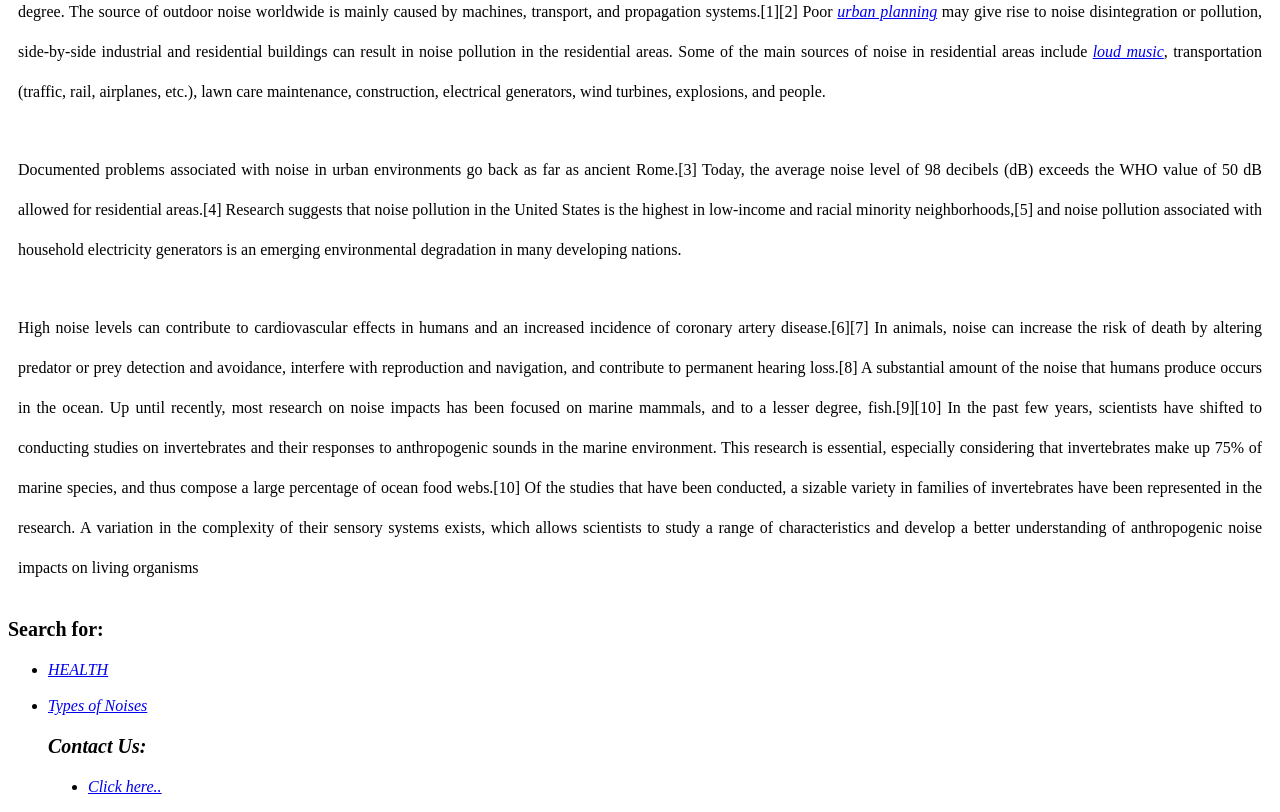
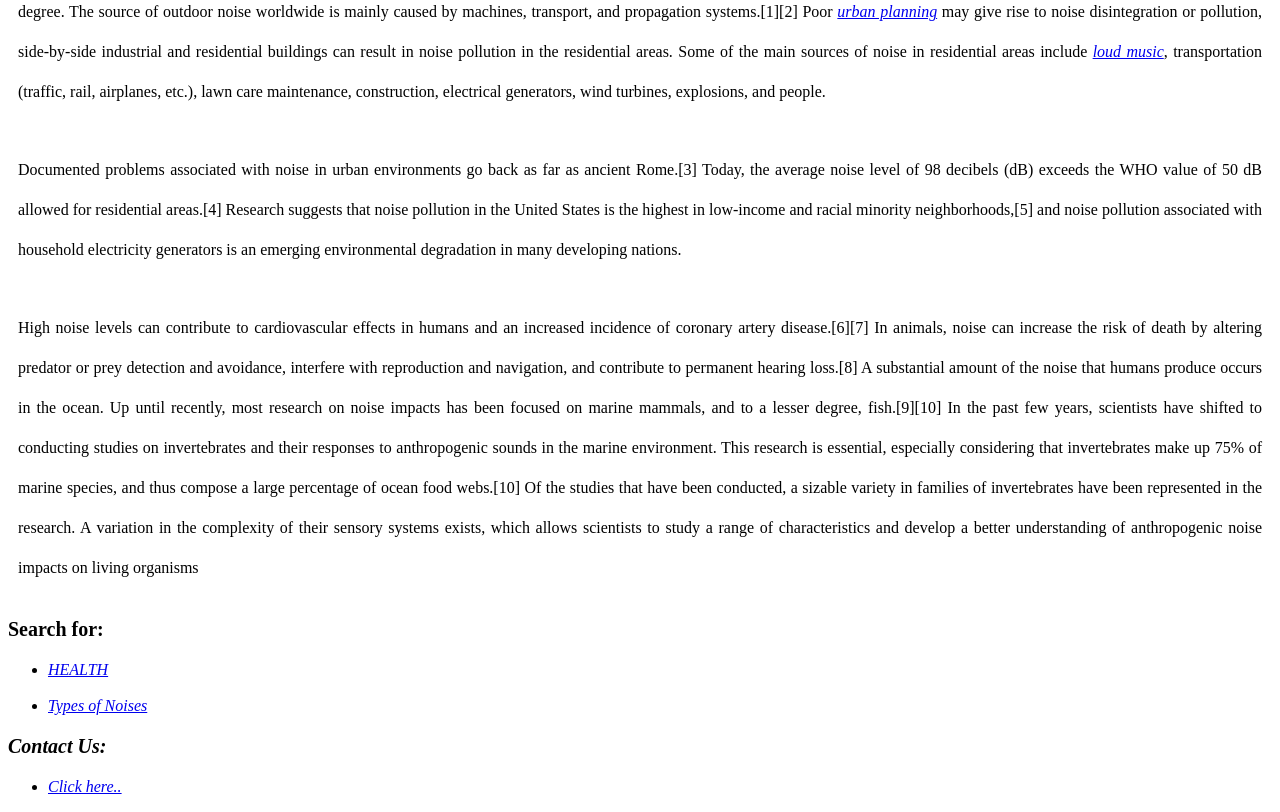
Before and after one commit to Abhirami-3/3C03CSC, a plain HTML site: page Index.html in a window 1280 px wide. Shown: the part 579-1391 px from the top of the page. Drawn offline with Linux system fonts and the light colour scheme.

Commit message:
Update Index.html

```diff
--- a/Index.html
+++ b/Index.html
@@ -15,16 +15,15 @@
 </p>
 
 
-<p>
+
 <h3 style="color:black;font-size:20px">Search for:</h3>
 <ul style="list-style--type:disc:">
-  <li> <a href="health.html" target="_blank"><i>HEALTH<i></a></li></br>
+     <li> <a href="health.html" target="_blank"><i>HEALTH<i></a></li></br>
      <li> <a href="list.html" target="_blank"><i>Types of Noises<i></a></li>
-</p>
-<p>
-<h3 style="color:black;font-size:20px">Contact Us:</h3>
-<ul style="list-style-type:disc;">
-  <li> <a href="form.html" target="_blank"><i>Click here..<i></a></li>
-</p>
+</ul>
+    <h3 style="color:black;font-size:20px">Contact Us:</h3>
+    <ul style="list-style-type:disc;">
+      <li> <a href="form.html" target="_blank"><i>Click here..<i></a></li>
+    </ul>
   </body>
 </html>
```
